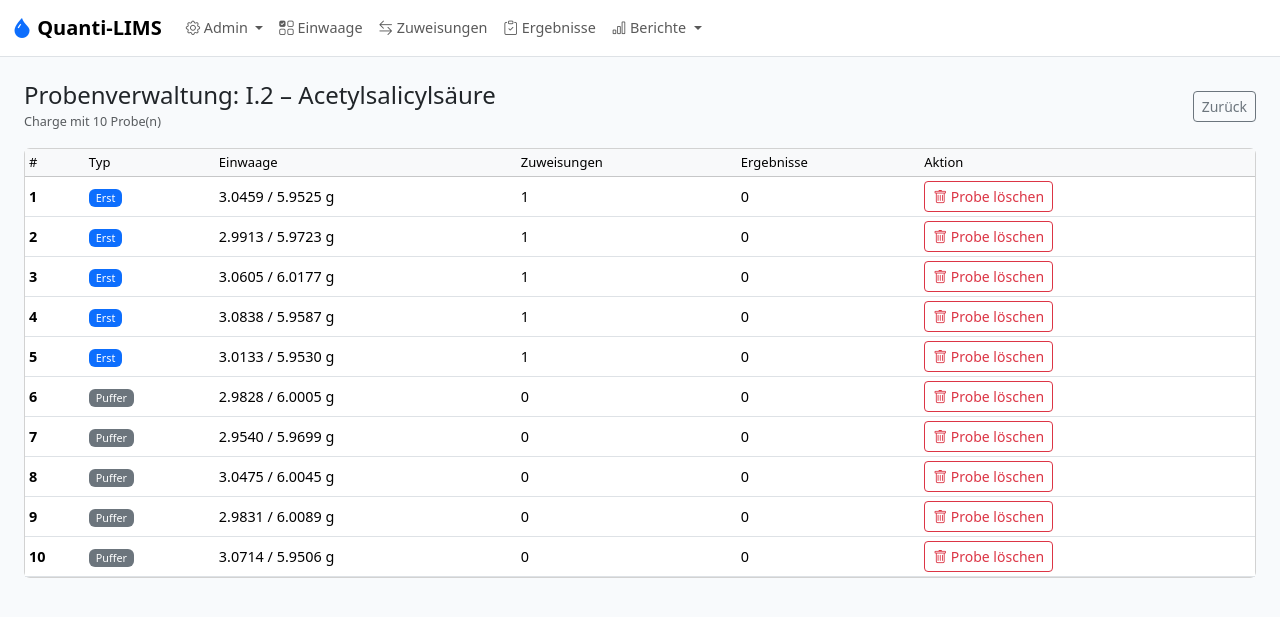
After one commit to MicheleBonus/quanti-lims-demo, a Flask app: page /admin/batches/1/samples in a window 1280 px wide. The commit adds this page. Shown: the top 617 px of the page. Run offline with Flask 3, Linux system fonts and the light colour scheme; data comes from the database, SQL or seed files in the repository; data that the repository does not hold is empty; some libraries are stand-ins or nearby versions.

Commit message:
Add explicit sample weighing reset and admin sample deletion

```diff
--- a/app.py
+++ b/app.py
@@ -953,6 +953,45 @@ def register_routes(app):
         flash(f"{count} Erstanalysen zugewiesen.", "success")
         return redirect(url_for("admin_batches"))
 
+    @app.route("/admin/batches/<int:batch_id>/samples")
+    def admin_batch_samples(batch_id):
+        batch = SampleBatch.query.get_or_404(batch_id)
+        samples = Sample.query.filter_by(batch_id=batch_id).order_by(Sample.running_number).all()
+        return render_template("admin/batch_samples.html", batch=batch, samples=samples)
+
+    @app.route("/admin/samples/<int:sample_id>/delete", methods=["POST"])
+    def admin_sample_delete(sample_id):
+        sample = Sample.query.get_or_404(sample_id)
+        batch_id = sample.batch_id
+        force = request.form.get("force") == "1"
+        assignments = list(sample.assignments)
+        assignment_count = len(assignments)
+        result_count = sum(len(assignment.results) for assignment in assignments)
+
+        if assignment_count and not force:
+            flash(
+                (
+                    f"Probe #{sample.running_number} kann nicht gelöscht werden: "
+                    f"{assignment_count} Zuweisung(en) und {result_count} Ergebnis(se) vorhanden. "
+                    "Bitte Löschung bestätigen, um Probe und Verknüpfungen endgültig zu entfernen."
+                ),
+                "danger",
+            )
+            return redirect(url_for("admin_batch_samples", batch_id=batch_id))
+
+        for assignment in assignments:
+            db.session.delete(assignment)
+        db.session.delete(sample)
+        db.session.commit()
+        flash(
+            (
+                f"Probe #{sample.running_number} gelöscht. "
+                f"Entfernt: {assignment_count} Zuweisung(en), {result_count} Ergebnis(se)."
+            ),
+            "warning" if assignment_count else "success",
+        )
+        return redirect(url_for("admin_batch_samples", batch_id=batch_id))
+
     # ═══════════════════════════════════════════════════════════════
     # TA: WEIGHING (Einwaage-Eingabe)
     # ═══════════════════════════════════════════════════════════════
@@ -973,27 +1012,50 @@ def register_routes(app):
                 return redirect(url_for("admin_method_form", id=method.id))
         samples = Sample.query.filter_by(batch_id=batch_id).order_by(Sample.running_number).all()
         if request.method == "POST":
+            ignored_empty_fields = 0
             for s in samples:
-                m_s = request.form.get(f"m_s_{s.id}")
-                m_ges = request.form.get(f"m_ges_{s.id}")
+                m_s_raw = request.form.get(f"m_s_{s.id}")
+                m_ges_raw = request.form.get(f"m_ges_{s.id}")
+                m_s = (m_s_raw or "").strip()
+                m_ges = (m_ges_raw or "").strip()
                 if m_s:
                     parsed = _float(m_s)
                     if parsed is not None:
                         s.m_s_actual_g = parsed
                     else:
                         flash(f"Ungültiger Wert für m_S bei Probe {s.running_number}.", "danger")
+                elif m_s_raw is not None and s.m_s_actual_g is not None:
+                    ignored_empty_fields += 1
                 if m_ges:
                     parsed = _float(m_ges)
                     if parsed is not None:
                         s.m_ges_actual_g = parsed
                     else:
                         flash(f"Ungültiger Wert für m_ges bei Probe {s.running_number}.", "danger")
+                elif m_ges_raw is not None and s.m_ges_actual_g is not None:
+                    ignored_empty_fields += 1
                 s.weighed_by = request.form.get("weighed_by") or s.weighed_by
                 s.weighed_date = date.today().isoformat()
+            if ignored_empty_fields:
+                flash(
+                    "Leere Eingabefelder löschen bestehende Werte nicht. Bitte „Einwaage löschen“ nutzen.",
+                    "warning",
+                )
             db.session.commit()
             flash_saved("Einwaagen")
             return redirect(url_for("ta_weighing_batch", batch_id=batch_id))
         return render_template("ta/weighing.html", batch=batch, samples=samples, titer_label=mode_titer_label(batch.analysis.calculation_mode))
+
+    @app.route("/ta/samples/<int:sample_id>/clear-weighing", methods=["POST"])
+    def ta_clear_sample_weighing(sample_id):
+        sample = Sample.query.get_or_404(sample_id)
+        sample.m_s_actual_g = None
+        sample.m_ges_actual_g = None
+        sample.weighed_by = None
+        sample.weighed_date = None
+        db.session.commit()
+        flash(f"Einwaage für Probe #{sample.running_number} wurde gelöscht.", "success")
+        return redirect(url_for("ta_weighing_batch", batch_id=sample.batch_id))
 
     @app.route("/ta/samples/<int:batch_id>")
     def ta_sample_overview(batch_id):
--- /dev/null
+++ b/templates/admin/batch_samples.html
@@ -0,0 +1,60 @@
+{% extends "base.html" %}
+{% block title %}Proben löschen – {{ batch.analysis.code }}{% endblock %}
+{% block content %}
+<div class="d-flex justify-content-between align-items-center mb-3">
+  <div>
+    <h4 class="mb-0">Probenverwaltung: {{ batch.analysis.code }} – {{ batch.analysis.name }}</h4>
+    <small class="text-body-secondary">Charge mit {{ samples|length }} Probe(n)</small>
+  </div>
+  <a href="{{ url_for('admin_batches') }}" class="btn btn-outline-secondary btn-sm">Zurück</a>
+</div>
+
+<div class="card">
+  <div class="table-responsive">
+    <table class="table table-sm mb-0 align-middle">
+      <thead class="table-light">
+      <tr>
+        <th>#</th>
+        <th>Typ</th>
+        <th>Einwaage</th>
+        <th>Zuweisungen</th>
+        <th>Ergebnisse</th>
+        <th>Aktion</th>
+      </tr>
+      </thead>
+      <tbody>
+      {% for s in samples %}
+      {% set assignment_count = s.assignments|length %}
+      {% set ns = namespace(result_count=0) %}
+      {% for a in s.assignments %}{% set ns.result_count = ns.result_count + (a.results|length) %}{% endfor %}
+      <tr>
+        <td><strong>{{ s.running_number }}</strong></td>
+        <td>{% if s.is_buffer %}<span class="badge bg-secondary">Puffer</span>{% else %}<span class="badge bg-primary">Erst</span>{% endif %}</td>
+        <td>
+          {% if s.is_weighed %}
+            {{ s.m_s_actual_g|fmt(4) }} / {{ s.m_ges_actual_g|fmt(4) }} g
+          {% else %}
+            <span class="text-body-secondary">–</span>
+          {% endif %}
+        </td>
+        <td>{{ assignment_count }}</td>
+        <td>{{ ns.result_count }}</td>
+        <td>
+          <form method="POST" action="{{ url_for('admin_sample_delete', sample_id=s.id) }}" class="d-inline" onsubmit="return confirm('Probe #{{ s.running_number }} endgültig löschen?')">
+            <input type="hidden" name="csrf_token" value="{{ csrf_token() }}">
+            {% if assignment_count > 0 %}
+            <input type="hidden" name="force" value="1">
+            {% endif %}
+            <button type="submit" class="btn btn-outline-danger btn-sm"><i class="bi bi-trash"></i> Probe löschen</button>
+          </form>
+        </td>
+      </tr>
+      {% endfor %}
+      {% if not samples %}
+      <tr><td colspan="6" class="text-center text-body-secondary py-3">Keine Proben vorhanden.</td></tr>
+      {% endif %}
+      </tbody>
+    </table>
+  </div>
+</div>
+{% endblock %}
--- a/templates/admin/batches.html
+++ b/templates/admin/batches.html
@@ -23,6 +23,7 @@
   <td>
     <a href="{{ url_for('admin_batch_form', id=b.id) }}" class="btn btn-outline-primary btn-sm"><i class="bi bi-pencil"></i></a>
     <a href="{{ url_for('ta_weighing_batch', batch_id=b.id) }}" class="btn btn-outline-secondary btn-sm"><i class="bi bi-ui-checks-grid"></i> Einwaage</a>
+    <a href="{{ url_for('admin_batch_samples', batch_id=b.id) }}" class="btn btn-outline-danger btn-sm"><i class="bi bi-trash3"></i> Proben</a>
     <form method="POST" action="{{ url_for('admin_batch_assign_initial', id=b.id) }}" class="d-inline" onsubmit="return confirm('Erstanalysen zuweisen (Student k → Probe k)?')">
       <input type="hidden" name="csrf_token" value="{{ csrf_token() }}">
       <button type="submit" class="btn btn-outline-success btn-sm"><i class="bi bi-arrow-left-right"></i> Erstanalysen</button>
```
Also changed, not shown: templates/ta/weighing.html (+9 -0 lines).
